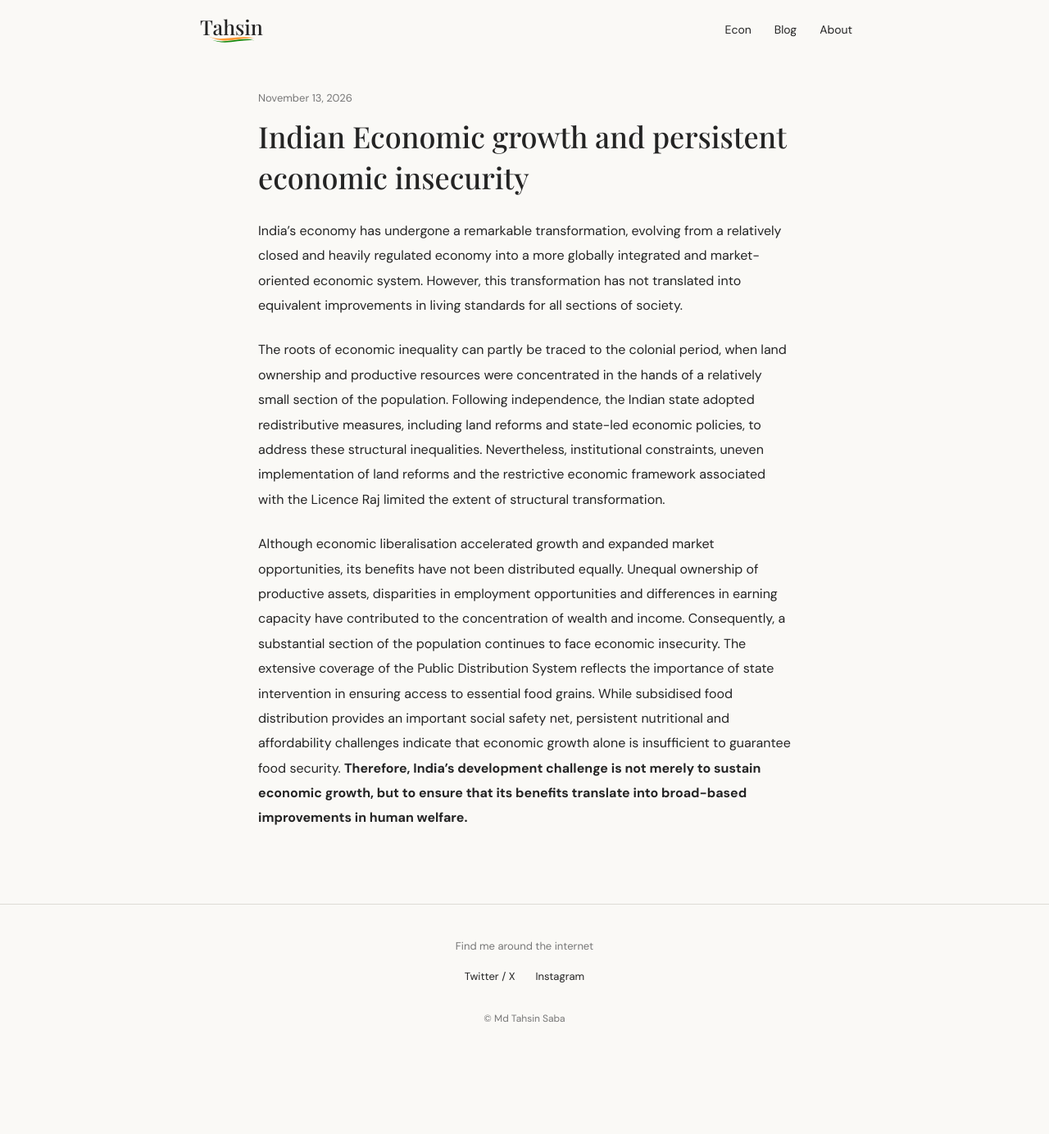
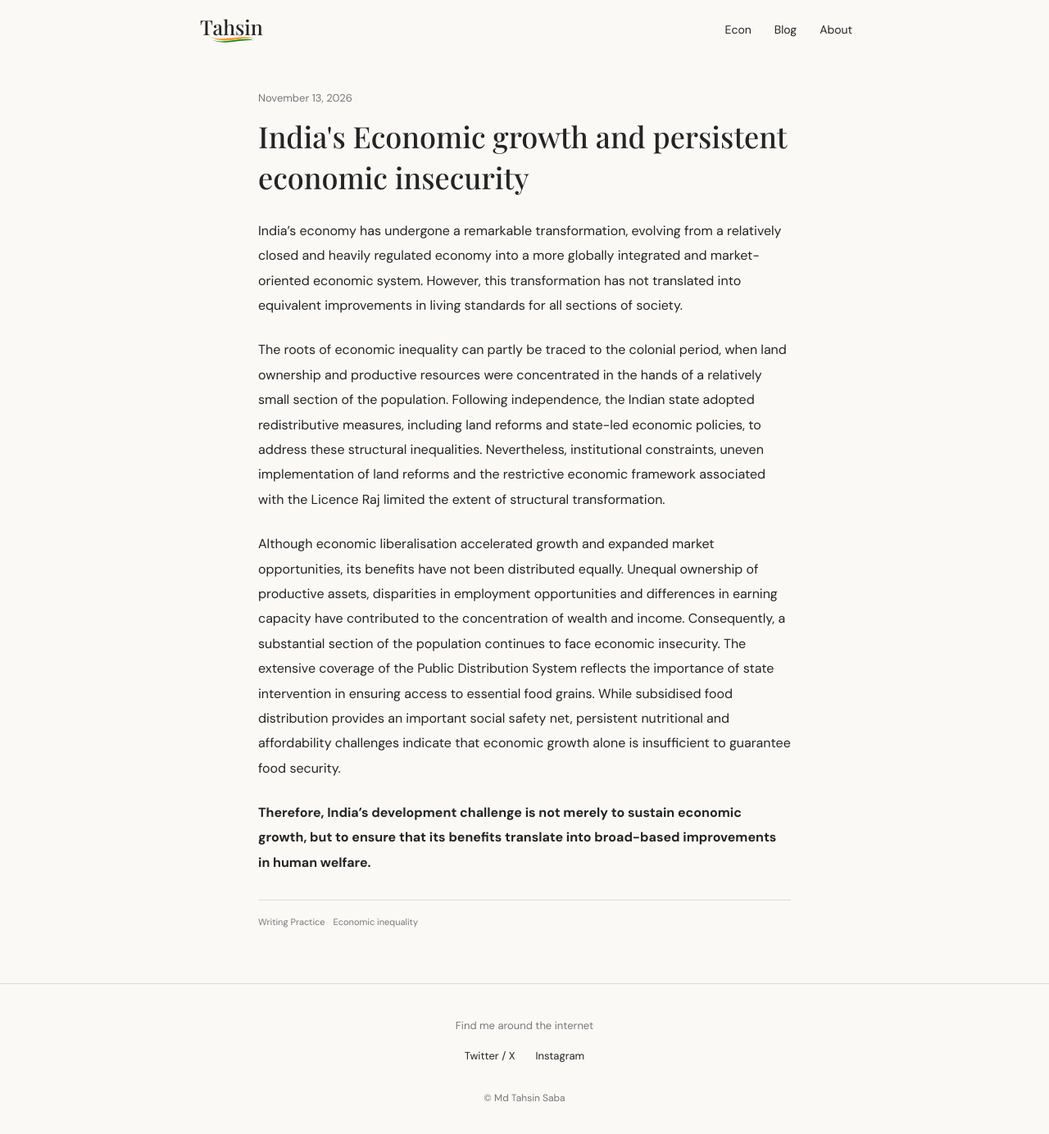
Before and after one commit to mdtahsinsaba/mdtahsinsaba.github.io, a Jekyll site: the page built from _posts/2026-11-13-Economic-growth.md, in a window 1280 px wide and 1390 px high. Shown: the top 1384 px of the window at 82% size. Built offline with Jekyll 4.4.1, drawn with Linux system fonts in a browser that asks for light colours.

Commit message:
Update 2026-11-13-Economic-growth.md

```diff
--- a/_posts/2026-11-13-Economic-growth.md
+++ b/_posts/2026-11-13-Economic-growth.md
@@ -1,10 +1,13 @@
 ---
 layout: post
-title: "Indian Economic growth and persistent economic insecurity"
+title: "India's Economic growth and persistent economic insecurity"
 excerpt: ""
 date: 2026-11-13 20:30:00 +0530
 category:
   - econ
+tag:
+  - Writing Practice
+  - Economic inequality
 ---
 
 India's economy has undergone a remarkable transformation, evolving from a relatively closed and heavily regulated economy into a more globally integrated and market-oriented economic system. However, this transformation has not translated into equivalent improvements in living standards for all sections of society.
@@ -13,4 +16,5 @@ The roots of economic inequality can partly be traced to the colonial period, wh
 
 Although economic liberalisation accelerated growth and expanded market opportunities, its benefits have not been distributed equally. Unequal ownership of productive assets, disparities in employment opportunities and differences in earning capacity have contributed to the concentration of wealth and income.
 Consequently, a substantial section of the population continues to face economic insecurity. The extensive coverage of the Public Distribution System reflects the importance of state intervention in ensuring access to essential food grains. While subsidised food distribution provides an important social safety net, persistent nutritional and affordability challenges indicate that economic growth alone is insufficient to guarantee food security.
+
 **Therefore, India's development challenge is not merely to sustain economic growth, but to ensure that its benefits translate into broad-based improvements in human welfare.**
```
